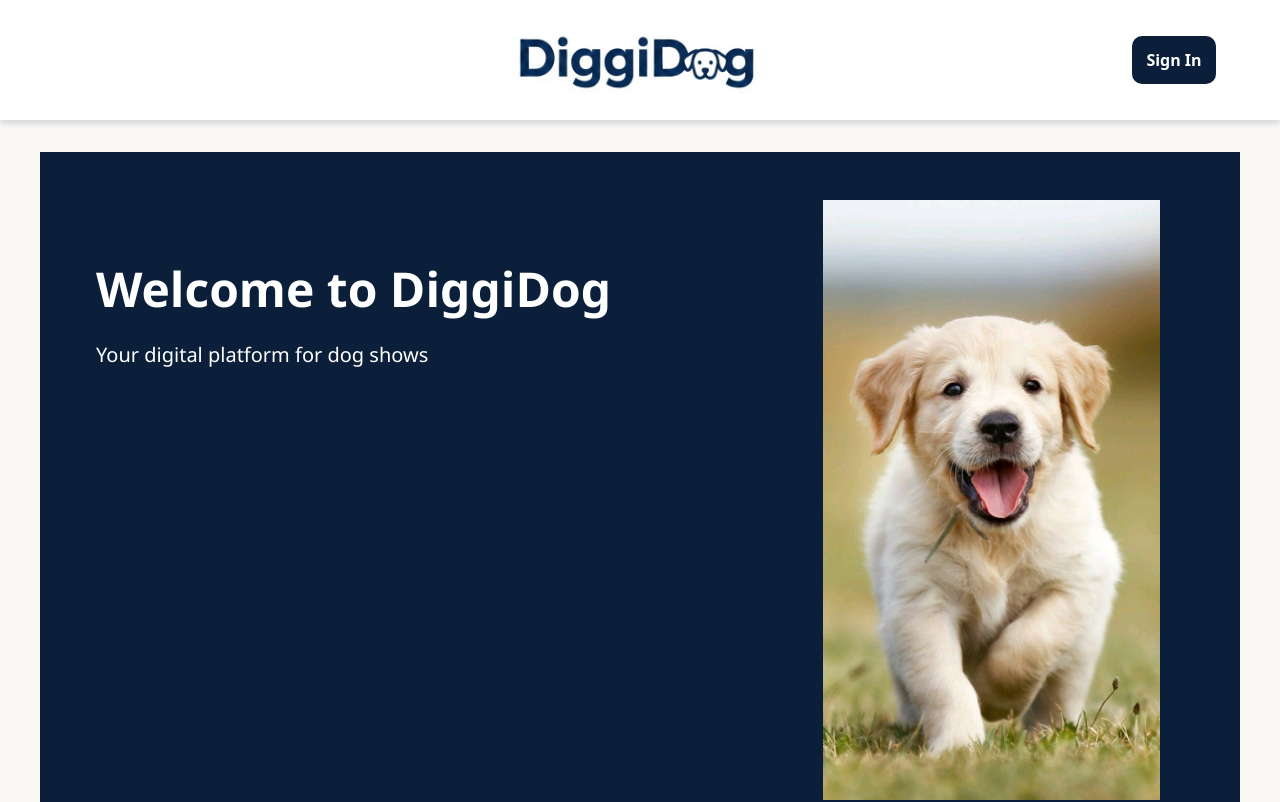
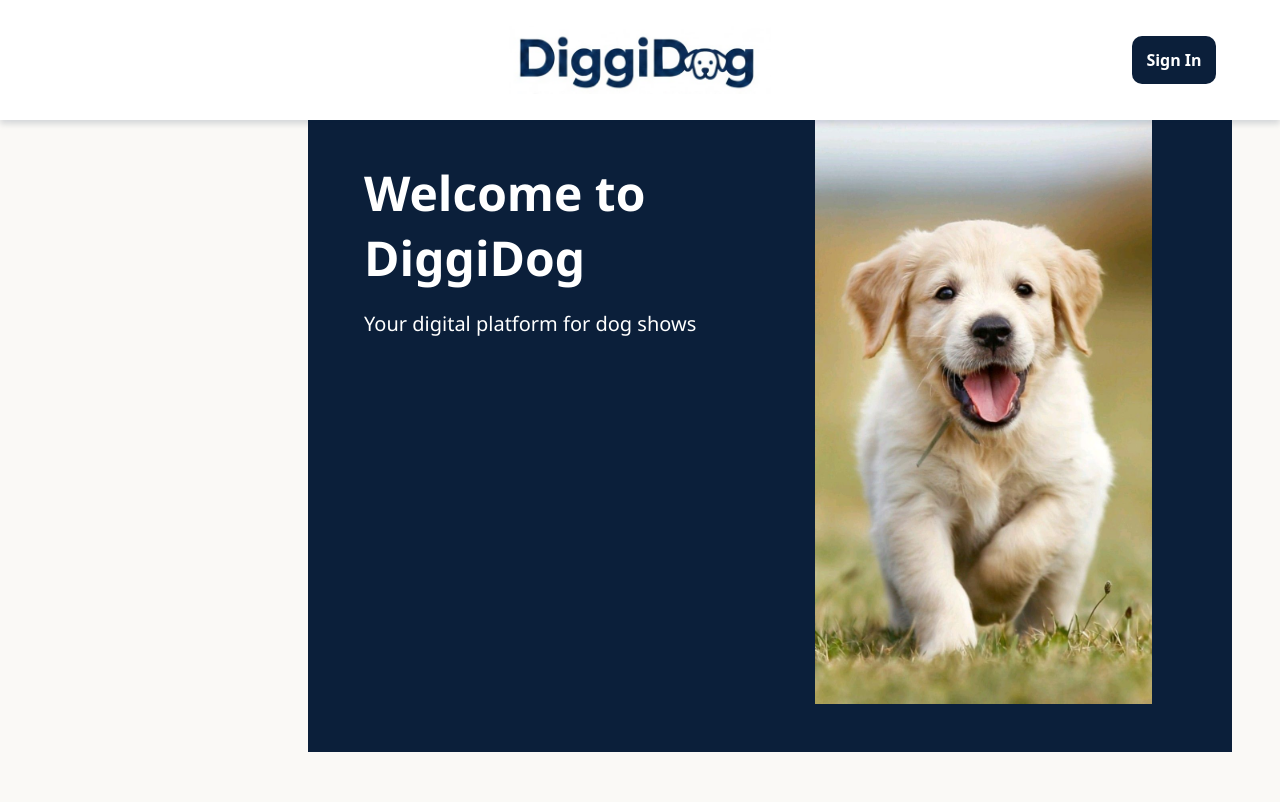
Before and after one commit to eirinhi/DiggiDog, a React app in the folder diggidog/frontend/: page / in a window 1280 px wide. Shown: the top 802 px of the page. Built offline with nearby package versions, Linux system fonts and the light colour scheme; no server answers; the HTML template or start-up script is replaced by a standard one.

Commit message:
add : La til ads på siden i homepage og compOverview

```diff
--- a/diggidog/frontend/src/CompOverview.css
+++ b/diggidog/frontend/src/CompOverview.css
@@ -1,3 +1,39 @@
+:root{
+  --comp-max: 1100px;
+  --ad-w: 260px;
+  --gap: 24px;
+}
+
+
+.compLayout{
+  display: grid;
+  grid-template-columns: var(--ad-w) minmax(0, var(--comp-max)) 1fr;
+  gap: var(--gap);
+  align-items: start;
+  padding: 0 24px;
+}
+
+
+.compSideAd{
+  padding-top: 200px;
+}
+
+.compAdBox{
+  display: grid;
+  gap: 16px;
+}
+
+
+@media (max-width: 1200px){
+  .compLayout{
+    grid-template-columns: 1fr;
+    padding: 0;
+  }
+  .compSideAd{
+    display: none;
+  }
+}
+
 .comp-container {
   max-width: 1100px;
   margin: 0 auto;
--- a/diggidog/frontend/src/CompOverview.jsx
+++ b/diggidog/frontend/src/CompOverview.jsx
@@ -1,5 +1,6 @@
 import { useEffect, useState } from "react";
 import "./CompOverview.css";
+import Ad from "./components/Ad.jsx";
 
 const API_BASE = "http://127.0.0.1:8000/api";
 
@@ -54,7 +55,18 @@ export default function CompOverview() {
   }, []);
 
   return (
-    <section className="comp-container" >
+    <div className="compLayout">
+      <aside className="compSideAd">
+        <div className="compAdBox">
+          <Ad />
+          <Ad />
+          <Ad />
+          <Ad />
+        </div>
+      </aside>
+
+
+      <section className="comp-container">
         <header className="comp-header">
           <h2 className="comp-title">Competitions</h2>
           <p className="comp-subtitle">Browse active and upcoming competitions.</p>
@@ -81,9 +93,7 @@ export default function CompOverview() {
                   <h3 className="comp-card-title">{c.name}</h3>
                 </div>
 
-              <p className="comp-card-desc">
-                {c.description || "No description"}
-              </p>
+                <p className="comp-card-desc">{c.description || "No description"}</p>
 
                 <dl className="comp-meta">
                   <div className="comp-meta-row">
@@ -104,5 +114,6 @@ export default function CompOverview() {
           </div>
         )}
       </section>
+    </div>
   );
 }
--- a/diggidog/frontend/src/components/Ad.css
+++ b/diggidog/frontend/src/components/Ad.css
@@ -1,5 +1,5 @@
 .ad-container {
-    width: 400px;
+    width: 250px;
     height: 300px;
     border: 1px solid #ccc;
     border-radius: 8px;
--- a/diggidog/frontend/src/components/Hero.jsx
+++ b/diggidog/frontend/src/components/Hero.jsx
@@ -9,15 +9,12 @@ export default function Hero(){
                 <div className="hero__left">
                     <h1 className="hero__title">Welcome to DiggiDog</h1>
                     <p className="hero__text">Your digital platform for dog shows</p>
-                    {
-                        <Ad />
-                    }
                 </div>
-                {/*knapper/CTA kommer senere, når vi har mer tid til flere frontend-forbedringer og nye implementeringer */}
 
                 <div className="hero__right">
                     <img className="hero__img" src={dog} alt="Dog illustration" />
                 </div>
+
             </div>
         </section>
 
--- a/diggidog/frontend/src/homepage/home.css
+++ b/diggidog/frontend/src/homepage/home.css
@@ -1,3 +1,9 @@
+:root{
+  --content-max: 1100px;
+  --ad-w: 260px;
+  --gap: 24px;
+}
+
 .homePage {
   background: #FAF9F6;
   color: #1f2937;
@@ -6,6 +12,36 @@
   min-height: 100vh;
 }
 
-.mainpage{
-  padding-top: 120px;
+
+.homeLayout{
+  display: grid;
+  grid-template-columns: var(--ad-w) minmax(0, var(--content-max)) 1fr;
+  gap: var(--gap);
+  align-items: start;
+  padding: 24px;
 }
+
+.homeContent{
+  width: 100%;
+}
+
+
+.homeSideAd{
+  position: static;
+}
+
+.homeAdBox{
+  width: 100%;
+  display: grid;
+  gap: 16px;
+}
+
+
+@media (max-width: 1200px){
+  .homeLayout{
+    grid-template-columns: 1fr;
+  }
+  .homeSideAd{
+    display: none;
+  }
+}
--- a/diggidog/frontend/src/homepage/home.jsx
+++ b/diggidog/frontend/src/homepage/home.jsx
@@ -1,14 +1,25 @@
 import HowItWorks from "../components/HowItWorks.jsx"
 import Hero from "../components/Hero.jsx"
 import "./Home.css"
-
+import Ad from "../components/Ad.jsx"
 export default function Home() {
   return (
     <div className="homePage">
-      <main className="mainpage">
-        <Hero />
-        <HowItWorks />
-      </main>
+      <div className="homeLayout">
+        <aside className="homeSideAd">
+          <div className="homeAdBox">
+            {<Ad/>}
+             {<Ad/>}
+              {<Ad/>}
+               {<Ad/>}
+          </div>
+        </aside>
+
+        <main className="homeContent">
+          <Hero />
+          <HowItWorks />
+        </main>
+      </div>
     </div>
   );
 }
--- a/diggidog/frontend/src/main.jsx
+++ b/diggidog/frontend/src/main.jsx
@@ -17,8 +17,8 @@ createRoot(document.getElementById('root')).render(
       <Routes>
         <Route path="/" element={<Home />} />
         <Route path="/login" element={<App />} />
-        <Route path="/admin" element={<CreateCompetitionForm />} />
-        <Route path="/upload_ad" element={<AdUploadForm />} />
+        <Route path="/admin" element={<AdUploadForm />} />
+        <Route path="/upload_ad" element={<CompOverview />} />
       </Routes>
     </BrowserRouter>
   </StrictMode>
```
Lines whose indentation alone changed are shown as unchanged.
